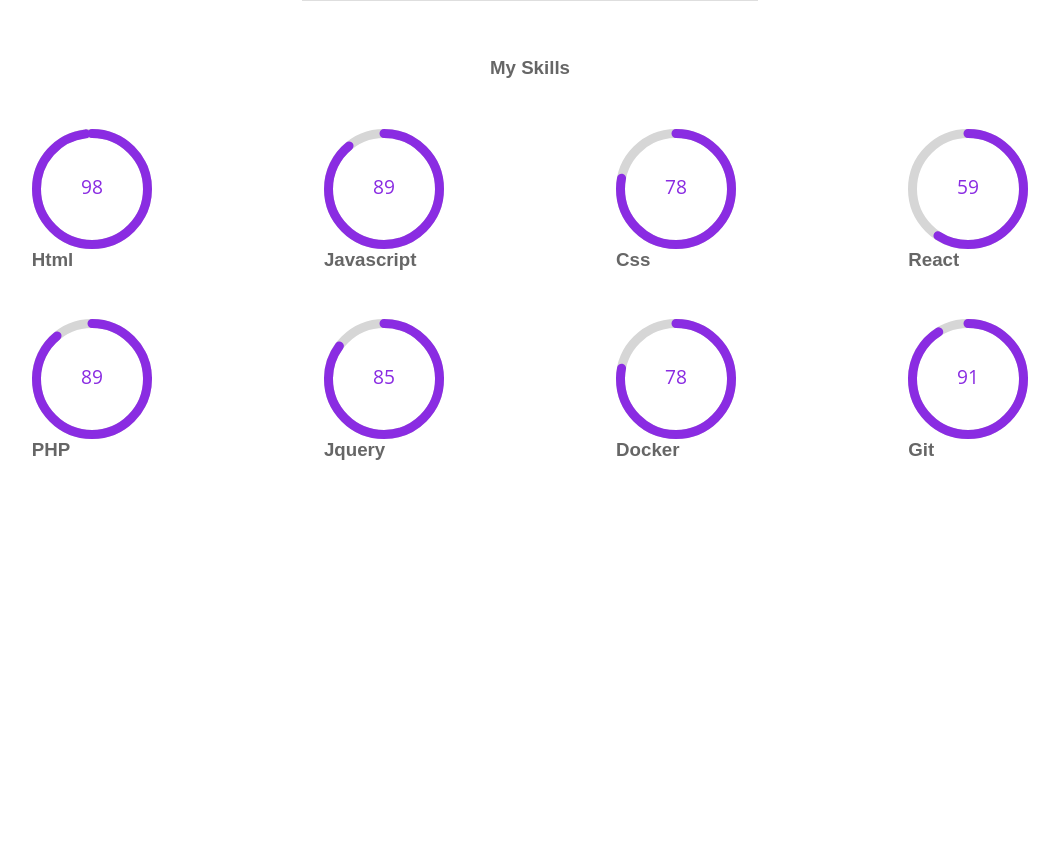
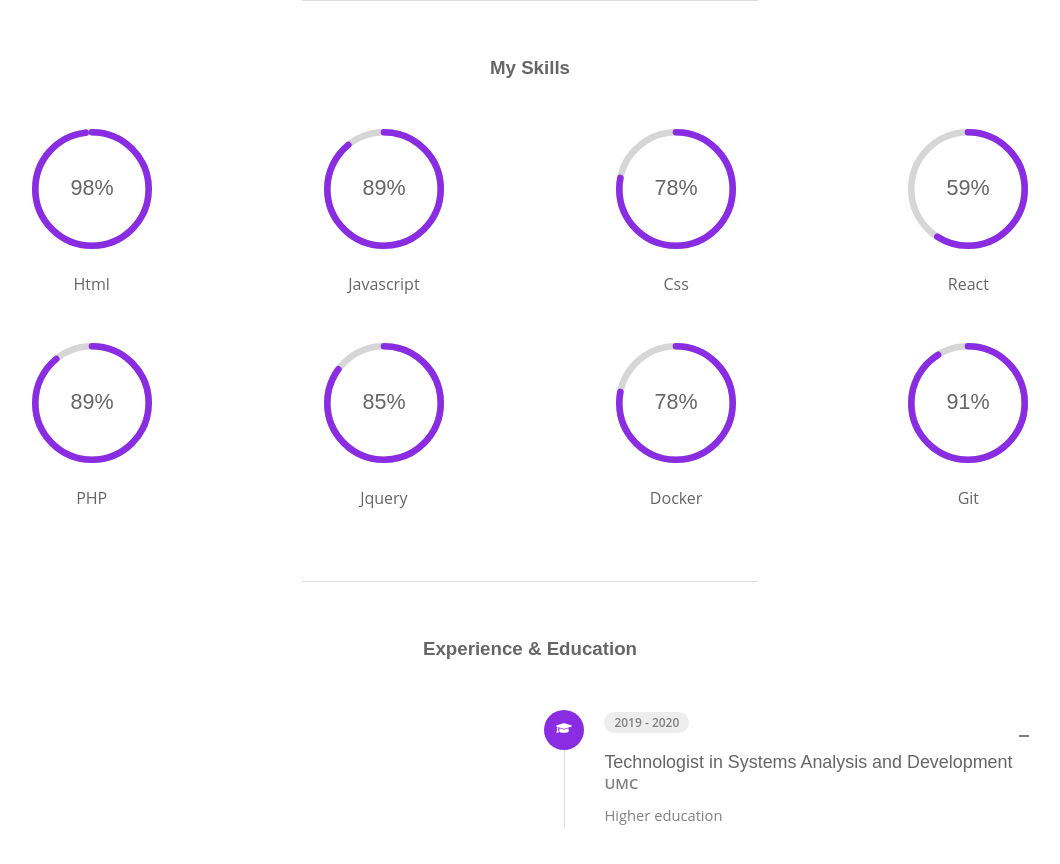
Before and after one commit to IgorGuariroba/portifoli, a React (Vite) app: page /sobre in a window 1280 px wide. Shown: the part 640-1504 px from the top of the page, without its empty margins (110-1170 px from the left). Before the commit the page ends 1170 px from the top, so only its background shows below. Built offline with nearby package versions, Linux system fonts and the light colour scheme.

Commit message:
About Resulme

```diff
--- a/docker-compose.yml
+++ b/docker-compose.yml
@@ -6,9 +6,10 @@ services:
     volumes:
       - .:/app
     working_dir: /app
-    command: sh -c 'npm install -g npm@latest && npm install && npm run start'
+    command: sh -c 'npm install -g npm@latest && npm install && npm run start --force'
     ports:
       - "5173:5173"
+      - "4173:4173"
     networks:
       segundo_portfolio_network:
 
--- a/src/Data.tsx
+++ b/src/Data.tsx
@@ -1,3 +1,5 @@
+import {FaBriefcase, FaGraduationCap} from "react-icons/fa";
+
 export const personalInfo = [
     {
         id: 1,
@@ -111,8 +113,31 @@ export const skills = [
         percentage: 78,
     },
     {
-        id:8,
+        id: 8,
         title: 'Git',
         percentage: 91,
     },
 ];
+
+export const resulme = [
+    {
+        id: 1,
+        category: 'experience',
+        icon: <FaBriefcase/>,
+        years: '2019 - Present',
+        title: 'Developer <span> Movida Seminovos </span>',
+        desc: 'Como Desenvolvedor Web na Movida Seminovos, sou responsável por projetar, construir e manter ' +
+            'o nosso site e aplicações web, garantindo uma experiência de usuário intuitiva e responsiva. Trabalho ' +
+            'ativamente tanto no front-end quanto no back-end dos nossos sistemas, usando linguagens como HTML, ' +
+            'CSS e JavaScript no front-end, e PHP no back-end.',
+    },
+    {
+        id: 2,
+        category: 'education',
+        icon: <FaGraduationCap/>,
+        years: '2019 - 2020',
+        title: 'Technologist in Systems Analysis and Development <span>UMC</span>',
+        desc: 'Higher education',
+    },
+
+];
--- a/src/components/link/Link.tsx
+++ b/src/components/link/Link.tsx
@@ -14,8 +14,8 @@ interface LinkProps {
 export const Link: React.FC<LinkProps> = ({ to, icon, children, onClick,isActive }) => {
     const handleClick = () => {
         if (onClick) {
-            const result = onClick(); // Chama a função onClick e obtém o resultado
-            console.log(result); // Exibe o resultado no console (você pode usar o resultado como desejar)
+            const result = onClick();
+            console.log(result);
         }
     };
 
--- /dev/null
+++ b/src/components/resulmeItem/ResulmeItem.styled.ts
@@ -0,0 +1,65 @@
+import styled from "styled-components";
+
+export const ResulmeItemStyled = styled.div`
+  position: relative;
+  padding-left: 3.75rem;
+  &:not(:last-child) {
+      margin-bottom: 3.12rem;
+  }
+
+  &::before {
+    content: "";
+    position: absolute;
+    inset-block: 0;
+    left: 1.25rem;
+    border-left: 1px solid ${props => props.theme.borderColor};
+  }
+`;
+export const ResulmeIcon = styled.div`
+  position: absolute;
+  left: 0;
+  top: 0;
+  background-color: ${props => props.theme.firstColor};
+  color: ${props => props.theme.textWhite};
+  width: 2.5rem;
+  height: 2.5rem;
+  border-radius: 50%;
+  text-align: center;
+  line-height: 2.5rem;
+;
+`;
+export const ResulmeDate = styled.span`
+  background-color: ${props => props.theme.containerColor};
+  padding: 2px  10px;
+  border-radius: 20px;
+  font-size: ${props => props.theme.tinyFontSize};
+  font-weight: ${props => props.theme.weigth600};
+`;
+export const ResulmeSubTitle = styled.h3`
+ font-size: ${props => props.theme.largeFontSize};
+  font-weight: ${props => props.theme.weigth500};
+  margin-block: 1.25rem 0.62rem;
+  span {
+    color: ${props => props.theme.textColor};
+    font-family: ${props => props.theme.bodyFont};
+    font-size: ${props => props.theme.smallFontSize};
+    font-weight: ${props => props.theme.weigth600};
+    position: relative;
+    padding: 1.62rem;
+  }
+
+  span::before {
+    content: '';
+    position: absolute;
+    left: 7px;
+    top: 9px;
+    width: 10px;
+    height: 2px;
+    background-color: ${props => props.theme.textColor};
+  }
+`;
+export const ResulmeDescription = styled.p`
+  font-size: ${props => props.theme.smallFontSize};
+  line-height: 1.6;
+
+`;
--- /dev/null
+++ b/src/components/resulmeItem/ResulmeItem.tsx
@@ -0,0 +1,26 @@
+import {
+    ResulmeDate,
+    ResulmeDescription,
+    ResulmeIcon,
+    ResulmeItemStyled,
+    ResulmeSubTitle
+} from "./ResulmeItem.styled.ts";
+import parse from "html-react-parser";
+import {ReactNode} from "react";
+
+type ResulmeItemProps = {
+    icon: ReactNode;
+    years?: string;
+    title?: string;
+    desc?: string;
+};
+export function ResulmeItem({icon , years = '', title = '', desc = ''}: ResulmeItemProps) {
+    return (
+        <ResulmeItemStyled>
+            <ResulmeIcon>{icon}</ResulmeIcon>
+            <ResulmeDate>{years}</ResulmeDate>
+            <ResulmeSubTitle>{parse(title)}</ResulmeSubTitle>
+            <ResulmeDescription>{desc}</ResulmeDescription>
+        </ResulmeItemStyled>
+    );
+}
--- a/src/components/skills/Skills.styled.ts
+++ b/src/components/skills/Skills.styled.ts
@@ -5,4 +5,10 @@ export const ProgressCicle = styled.div`
   width: 7.5rem;
   height: 7.5rem;
 `;
-export const SkillTitle = styled.h3``;
+export const SkillTitle = styled.h3`
+  font-family: ${props => props.theme.bodyFont};
+  font-size: ${props => props.theme.normalFontSize};
+  font-weight: ${props => props.theme.weigth400};
+  text-align: center;
+  margin-top: 1.5rem;
+`;
--- a/src/components/skills/Skills.tsx
+++ b/src/components/skills/Skills.tsx
@@ -11,16 +11,17 @@ export function Skill() {
                 <ProgressBox key={id}>
                     <ProgressCicle>
                         <CircularProgressbar
-                            strokeWidth={7.5}
-                            text={`${percentage}`}
+                            strokeWidth={5.5}
+                            text={`${percentage}%`}
                             value={percentage}
                             styles={{
                                 path: {
                                     stroke: theme.firstColor,
                                 },
                                 text: {
-                                    fill: theme.firstColor,
-                                    fontSize: '16px',
+                                    fill: theme.titleColor,
+                                    fontSize: theme.largeFontSize,
+                                    fontFamily: theme.secondFont,
                                 },
                             }}
                         />
--- a/src/pages/about/About.styled.ts
+++ b/src/pages/about/About.styled.ts
@@ -11,10 +11,6 @@ export const SectionContainer = styled.main`
   max-width: 1140px;
   margin-inline: auto;
   padding-block: 4.3rem;
-
-  & span {
-    color: ${props => props.theme.firstColor};
-  }
 `;
 export const AboutS = styled.section``;
 export const Title = styled.h2`
@@ -77,3 +73,14 @@ export const SkillsContainerGrid = styled.div`
   row-gap: 3rem;
   justify-items: center;
 `;
+
+export const Resulme = styled.section`
+
+`;
+export const ResulmeContainerGrid = styled.div`
+  display: grid;
+  gap: 1.8rem;
+  grid-template-columns: repeat(2, 1fr);
+`;
+export const ResulmeData = styled.div`
+`;
--- a/src/pages/about/About.tsx
+++ b/src/pages/about/About.tsx
@@ -4,7 +4,14 @@ import {
     ButtonAbout,
     IconAbout,
     InfoAbout,
-    ListGrid, SectionContainer, SectionSubTitle, Separator, SkillsAbout, SkillsContainerGrid,
+    ListGrid,
+    Resulme,
+    ResulmeContainerGrid, ResulmeData,
+    SectionContainer,
+    SectionSubTitle,
+    Separator,
+    SkillsAbout,
+    SkillsContainerGrid,
     StatsGrid,
     Subtitle,
     Title
@@ -13,6 +20,8 @@ import {Info} from "../../components/info/Info.tsx";
 import {FaDownload} from "react-icons/fa";
 import {Stats} from "../../components/stats/Stats.tsx";
 import {Skill} from "../../components/skills/Skills.tsx";
+import {resulme} from "../../Data.tsx";
+import {ResulmeItem} from "../../components/resulmeItem/ResulmeItem.tsx";
 
 export function About() {
     return (
@@ -21,7 +30,7 @@ export function About() {
                 <Title>About <span>Me</span></Title>
                 <AboutContainerGrid>
                     <InfoAbout>
-                        <Subtitle>Personal  Infos</Subtitle>
+                        <Subtitle>Personal Infos</Subtitle>
 
                         <ListGrid>
                             <Info></Info>
@@ -37,15 +46,40 @@ export function About() {
                     </StatsGrid>
                 </AboutContainerGrid>
             </AboutS>
-            <Separator>
 
-            </Separator>
+            <Separator/>
+
             <SkillsAbout>
                 <SectionSubTitle>My Skills</SectionSubTitle>
                 <SkillsContainerGrid>
-                    <Skill />
+                    <Skill/>
                 </SkillsContainerGrid>
             </SkillsAbout>
+
+            <Separator/>
+
+            <Resulme>
+                <SectionSubTitle>Experience & Education</SectionSubTitle>
+
+                <ResulmeContainerGrid>
+                    <ResulmeData>
+                        {resulme.map((val) => {
+                            if(val.category ==='Experience'){
+                                return <ResulmeItem key={val.id} {...val} />;
+                            }
+                        })}
+                    </ResulmeData>
+
+                    <ResulmeData>
+                        {resulme.map((val) => {
+                            console.log(val.category);
+                            if(val.category ==='education'){
+                                return <ResulmeItem key={val.id} {...val} />;
+                            }
+                        })}
+                    </ResulmeData>
+                </ResulmeContainerGrid>
+            </Resulme>
         </SectionContainer>
     );
 }
```
